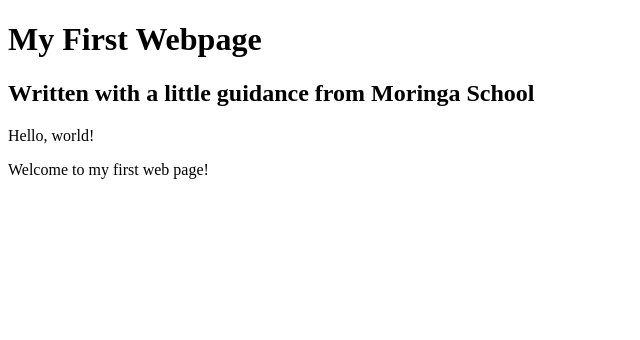
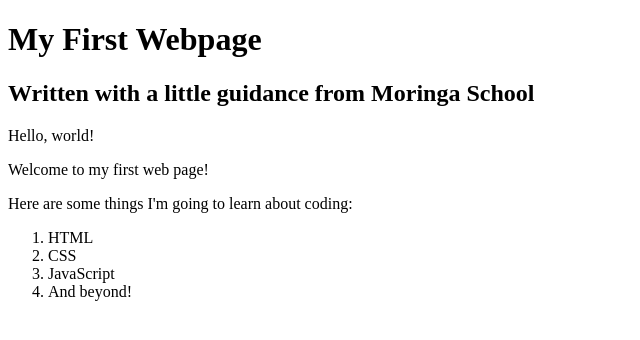
Before and after one commit to Njoki254/first-website, a plain HTML site: page my-first-webpage.html in a window 1280 px wide. Shown: the whole page, without its empty margins (0-640 px from the left). Drawn offline with Linux system fonts and the light colour scheme.

Commit message:
add list elements

```diff
--- a/my-first-webpage.html
+++ b/my-first-webpage.html
@@ -1,3 +1,4 @@
+<!DOCTYPE html>
 <!DOCTYPE html>
 <html>
   <head>
@@ -9,5 +10,13 @@
 
     <p>Hello, world!</p>
     <p>Welcome to my first web page!</p>
+
+    <p>Here are some things I'm going to learn about coding:</p>
+    <ol>
+      <li>HTML</li>
+      <li>CSS</li>
+      <li>JavaScript</li>
+      <li>And beyond!</li>
+   </ol>
   </body>
 </html>
```
